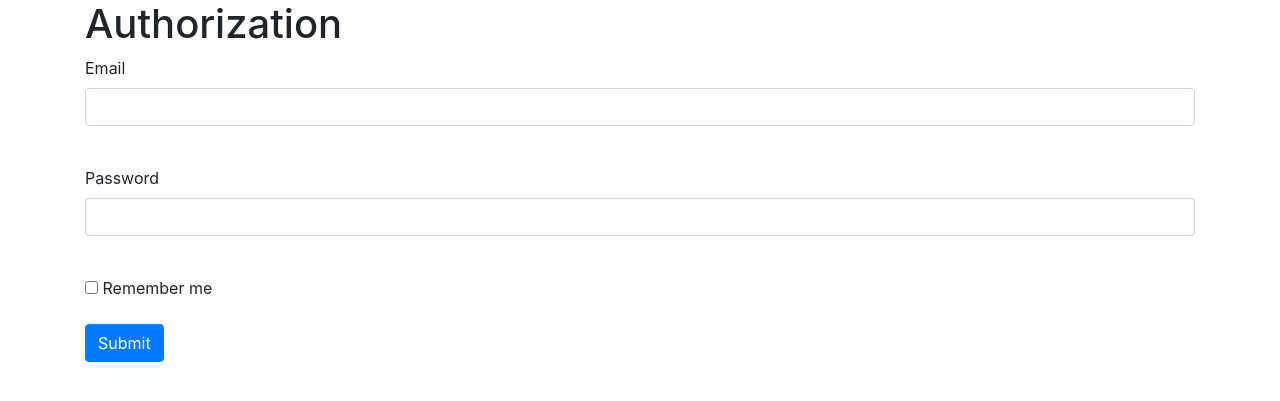
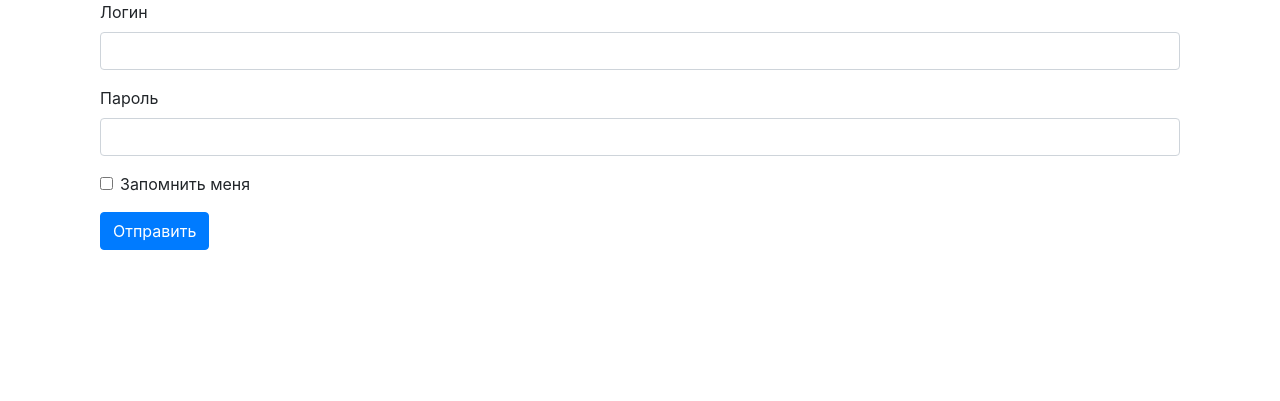
Before and after one commit to lppavli/Concentrat, a FastAPI app: template templates/login.html in a window 1280 px wide. Shown: the part 72-473 px from the top of the page. Run offline with FastAPI, Linux system fonts and the light colour scheme; the template is opened without the code that fills it: most values are stand-ins (such as "Sample title", 1, 10 or a date in 2020); form fields are guessed from the names that the template uses; parts of the project's set-up code (start-up, migrations or seed data) failed here and were passed over; some libraries are stand-ins or nearby versions.

Commit message:
frontend

```diff
--- a/main.py
+++ b/main.py
@@ -51,8 +51,8 @@ def shutdown():
 
 
 # Подключаем роутеры к серверу
-app.include_router(router=materials.router, prefix="/api/v1/materials")
-app.include_router(router=users.router, prefix="/api/v1")
+app.include_router(router=materials.router, prefix="/materials")
+app.include_router(router=users.router, prefix="")
 
 
 if __name__ == "__main__":
--- a/src/api/v1/resources/materials.py
+++ b/src/api/v1/resources/materials.py
@@ -1,7 +1,7 @@
 import enum
 from http import HTTPStatus
 from typing import Optional
-from fastapi import  Request
+from fastapi import Request
 from fastapi import APIRouter, Depends, HTTPException
 from fastapi_jwt_auth import AuthJWT
 from starlette import status
--- a/templates/login.html
+++ b/templates/login.html
@@ -1,29 +1,23 @@
 {% extends "base.html" %}
-
+<!--https://www.youtube.com/watch?v=3KjaJkGzpAU&list=PLaNsxqNgctlM0CEzKBidDbYVmNsoBK8Ss&index=35-->
 {% block content %}
-    <h1>Authorization</h1>
-    <form action="" method="post">
-        {{ form.hidden_tag() }}
-        <p>
-            {{ form.email.label }}<br>
-            {{ form.email(class="form-control", type="email") }}<br>
-            {% for error in form.email.errors %}
-                <div class="alert alert-danger" role="alert">
-                    {{ error }}
-                </div>
-            {% endfor %}
-        </p>
-        <p>
-            {{ form.password.label }}<br>
-            {{ form.password(class="form-control", type="password") }}<br>
-            {% for error in form.password.errors %}
-                <div class="alert alert-danger" role="alert">
-                    {{ error }}
-                </div>
-            {% endfor %}
-        </p>
-        <p>{{ form.remember_me() }} {{ form.remember_me.label }}</p>
-        <p>{{ form.submit(type="submit", class="btn btn-primary") }}</p>
-        <div>{{ message }}</div>
-    </form>
+    <div class="container">
+        <form>
+            <form>
+  <div class="mb-3">
+    <label for="exampleInputEmail1" class="form-label">Логин</label>
+    <input type="text" class="form-control" id="exampleInputLogin" >
+  </div>
+  <div class="mb-3">
+    <label for="exampleInputPassword1" class="form-label">Пароль</label>
+    <input type="password" class="form-control" id="exampleInputPassword1">
+  </div>
+  <div class="mb-3 form-check">
+    <input type="checkbox" class="form-check-input" id="exampleCheck1">
+    <label class="form-check-label" for="exampleCheck1">Запомнить меня</label>
+  </div>
+  <button type="submit" class="btn btn-primary">Отправить</button>
+</form>
+        </form>
+    </div>
 {% endblock %}
```
Also changed, not shown: docker-compose.yml (+14 -14 lines), src/api/v1/resources/users.py (+23 -2 lines), templates/index.html (+0 -14 lines), webapp/loginform.py (added, +29 -0 lines), webapp/__init__.py (added).
